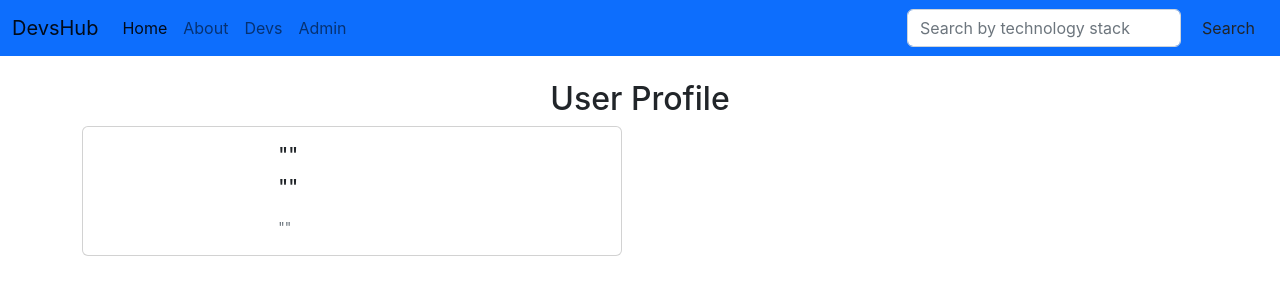
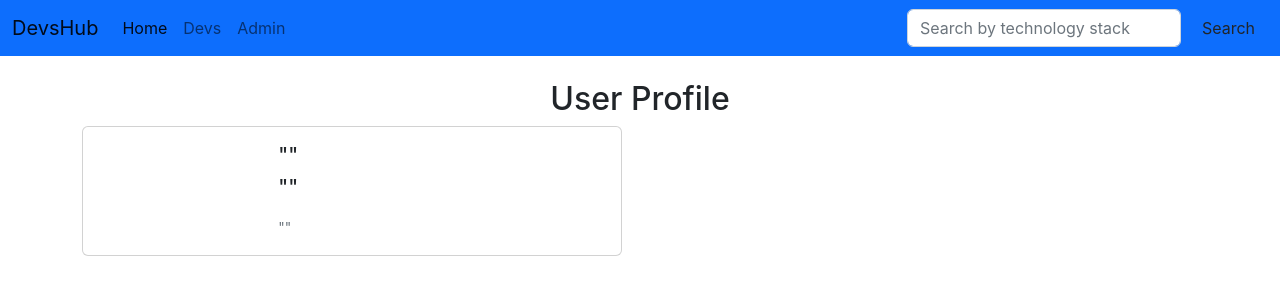
Before and after one commit to ndurivin/devshub, a React (Create React App) app: page /profile in a window 1280 px wide. Shown: the top 300 px of the page. Built offline with nearby package versions, Linux system fonts and the light colour scheme.

Commit message:
Remove the about component from application

```diff
--- a/src/components/App.js
+++ b/src/components/App.js
@@ -1,7 +1,6 @@
 import { BrowserRouter as Router, Routes, Route } from 'react-router-dom'
 import Navbar from './Navbar';
 import Home from './Home';
-import About from './About';
 import Search from './Search';
 import Admin from './Admin';
 import Profile from './Profile';
@@ -16,7 +15,6 @@ function App() {
     </div>
     <Routes>
       <Route exact path='/' element={<Home/>}></Route>
-      <Route exact path='/about' element={<About/>}></Route>
       <Route exact path='/search' element={<Search/>}></Route>
       <Route exact path='/admin' element={<Admin/>}></Route>
       <Route exact path='/devs' element={<Devs/>}></Route>
--- a/src/components/Devs.js
+++ b/src/components/Devs.js
@@ -28,9 +28,11 @@ function Devs() {
   return (
     <div className="container">
         <h1 className="text-center">Available Developers</h1>
+       <center>
       <div className="col">
           {devCards}
         </div>
+       </center>
         {/* </div> */}
     </div>
   );
--- a/src/components/Navbar.js
+++ b/src/components/Navbar.js
@@ -18,9 +18,6 @@ function Navbar() {
                 <Link to="/" className="nav-link active" aria-current="page">Home</Link>
               </li>
               <li className="nav-item">
-                <Link to="/about" className="nav-link">About</Link>
-              </li>
-              <li className="nav-item">
                 <Link to="/devs" className="nav-link">Devs</Link>
               </li>
               <li className="nav-item">
```
